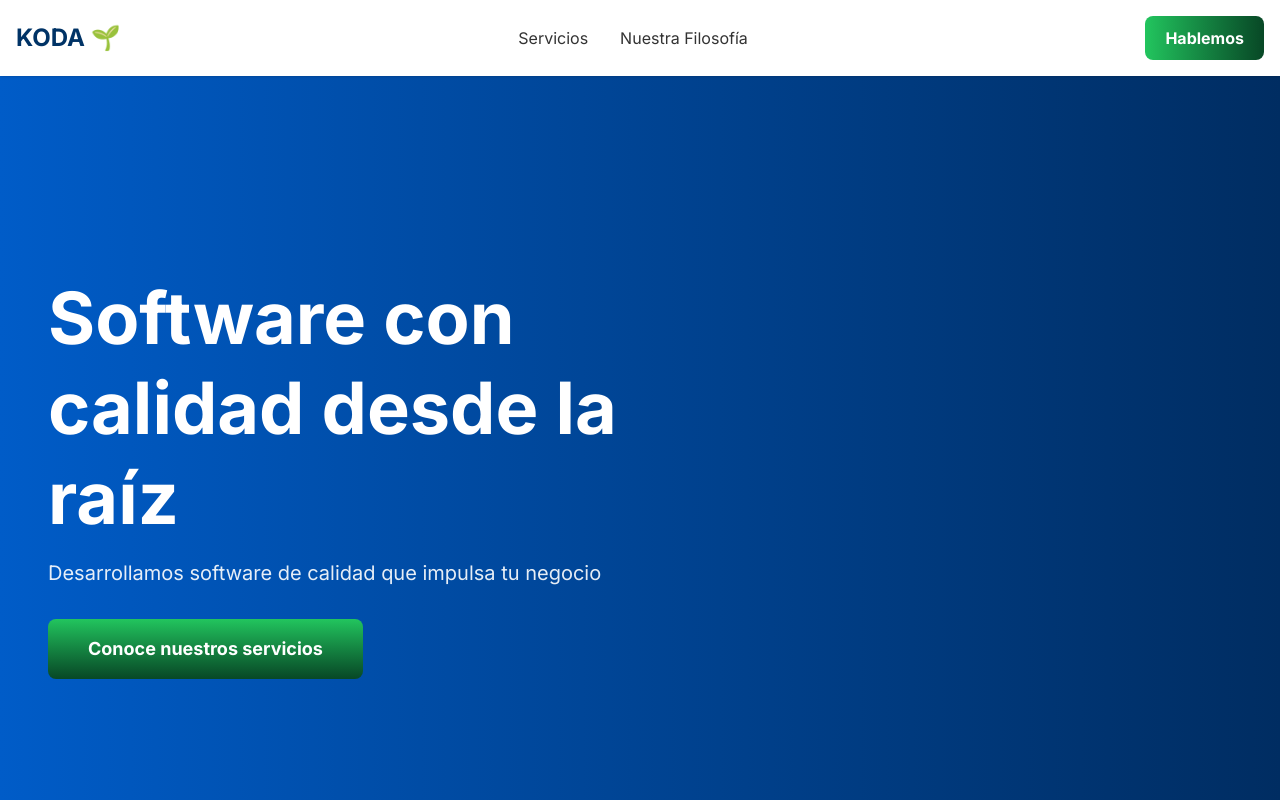
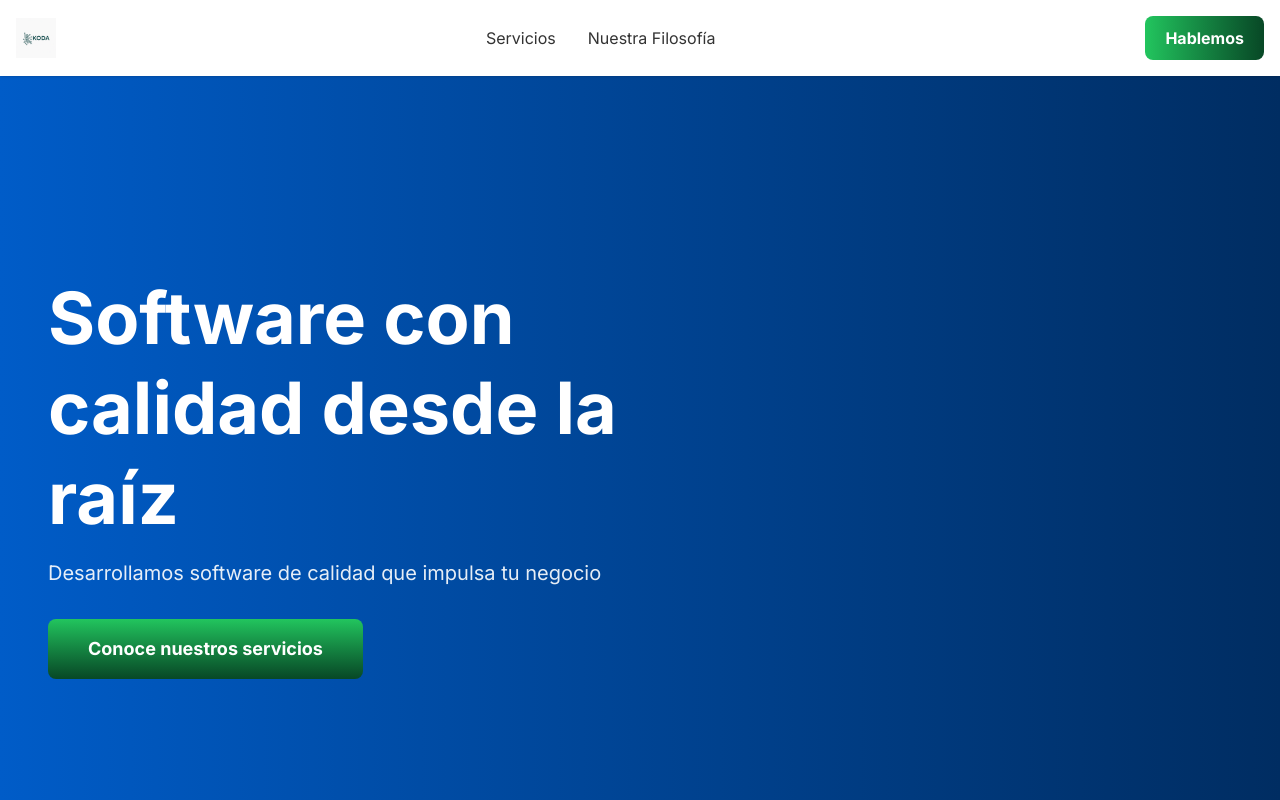
Before and after one commit to koda-tec/KodaWeb, a Next.js app: page / in a window 1280 px wide. Shown: the top 800 px of the page. Built offline with nearby package versions, Linux system fonts and the light colour scheme.

Commit message:
fix header

```diff
--- a/src/app/components/layout/Header.tsx
+++ b/src/app/components/layout/Header.tsx
@@ -1,7 +1,9 @@
+
 "use client";
 
 import { useState } from 'react';
 import Link from 'next/link';
+import Image from 'next/image';
 
 export default function Header() {
   const [isMenuOpen, setIsMenuOpen] = useState(false);
@@ -10,15 +12,29 @@ export default function Header() {
   return (
     <header className="bg-white shadow-sm sticky top-0 z-50">
       <div className="container mx-auto flex items-center justify-between p-4">
+
+
         <Link href="/" className="z-20">
-          <span className="text-2xl font-bold text-koda-blue-deep">KODA 🌱</span>
+          <Image
+            src="/logokoda.png"
+            alt="Logo de KODA"
+            width={1024}
+            height={1024}
+            className="h-10 w-auto"
+          />
         </Link>
+
+        {/* Navegación de Escritorio */}
         <nav className="hidden md:flex items-center space-x-8">
-          <Link href="/servicios" className="text-koda-dark hover:text-koda-green-emerald transition-colors">Servicios</Link>
-          <Link href="/filosofia" className="text-koda-dark hover:text-koda-green-emerald transition-colors">Nuestra Filosofía</Link>
+          <Link href="/servicios" className="text-koda-dark hover:text-koda-green-emerald transition-colors">
+            Servicios
+          </Link>
+          <Link href="/filosofia" className="text-koda-dark hover:text-koda-green-emerald transition-colors">
+            Nuestra Filosofía
+          </Link>
         </nav>
 
-
+        {/* Botón de "Hablemos" de Escritorio */}
         <div className="hidden md:block">
           <Link href="/contacto">
             <button className="font-bold text-white rounded-lg transition-transform hover:-translate-y-1 py-2.5 px-5
@@ -28,6 +44,7 @@ export default function Header() {
           </Link>
         </div>
 
+        {/* Botón de Hamburguesa */}
         <div className="md:hidden">
           <button onClick={toggleMenu} aria-label="Abrir menú" className="z-20">
             <svg className="w-6 h-6 text-koda-blue-deep" fill="none" stroke="currentColor" viewBox="0 0 24 24"><path strokeLinecap="round" strokeLinejoin="round" strokeWidth={2} d="M4 6h16M4 12h16m-7 6h7" /></svg>
@@ -35,12 +52,18 @@ export default function Header() {
         </div>
       </div>
 
-      <div className={`md:hidden ... ${isMenuOpen ? 'transform translate-x-0' : 'transform -translate-x-full'}`}>
+      {/* Menú Desplegable Móvil */}
+      <div
+        className={`md:hidden absolute top-0 left-0 w-full h-screen bg-white transition-transform duration-300 ease-in-out flex flex-col items-center justify-center space-y-8 ${isMenuOpen ? 'transform translate-x-0' : 'transform -translate-x-full'}`}
+      >
         <nav className="flex flex-col items-center space-y-6 text-xl">
-          <Link href="/servicios" onClick={toggleMenu} className="...">Servicios</Link>
-          <Link href="/filosofia" onClick={toggleMenu} className="...">Nuestra Filosofía</Link>
+          <Link href="/servicios" onClick={toggleMenu} className="text-koda-dark hover:text-koda-green-emerald transition-colors">
+            Servicios
+          </Link>
+          <Link href="/filosofia" onClick={toggleMenu} className="text-koda-dark hover:text-koda-green-emerald transition-colors">
+            Nuestra Filosofía
+          </Link>
         </nav>
-
         <Link href="/contacto" onClick={toggleMenu}>
           <button className="font-bold text-white rounded-lg text-lg w-full max-w-xs py-3 px-8
                              bg-gradient-to-r from-btn-start to-btn-end">
--- a/src/app/components/ui/Logo.tsx
+++ b/src/app/components/ui/Logo.tsx
@@ -0,0 +1,28 @@
+import Image from 'next/image';
+import Link from 'next/link';
+
+
+interface LogoProps {
+  textColor?: string;
+}
+
+export default function Logo({ textColor = 'text-koda-blue-deep' }: LogoProps) {
+
+  const LOGO_WIDTH = 800;
+  const LOGO_HEIGHT = 250;
+
+  return (
+    <Link href="/" className="flex items-center gap-2">
+      <Image
+        src="/logo-koda.png"
+
+        alt="Logo de KODA"
+        width={LOGO_WIDTH}
+        height={LOGO_HEIGHT}
+        className="h-10 w-auto"
+
+        priority
+      />
+    </Link>
+  );
+}
```
Also changed, not shown: public/logoKoda.png (added), src/app/components/layout/HomePageHeader.tsx (added).
